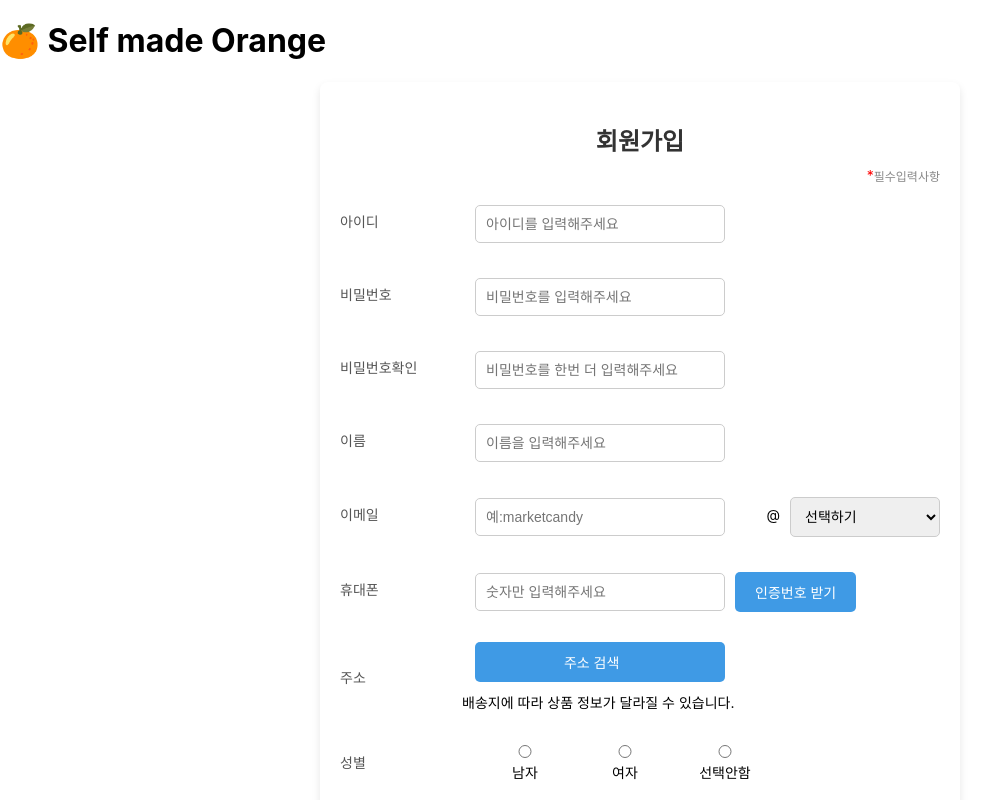
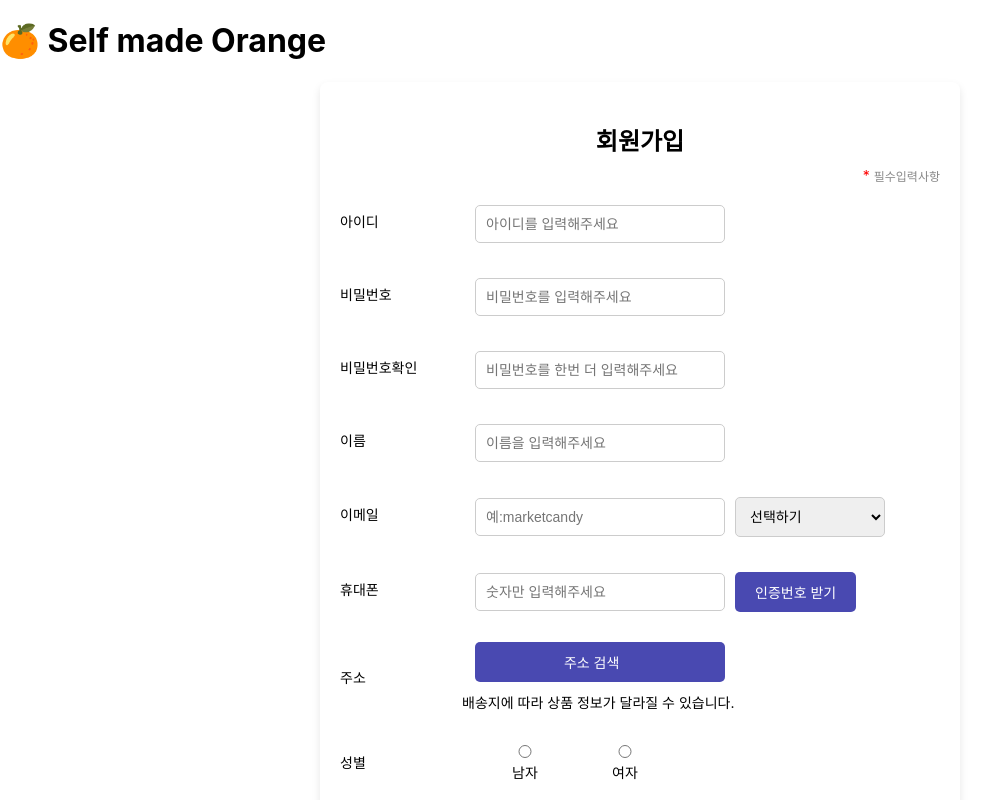
Before and after one commit to ChoiEdle/selfmade, a React (Create React App) app in the folder react/self-react/: page /signup in a window 1280 px wide. Shown: the top 800 px of the page, without its empty margins (0-1001 px from the left). Built offline with nearby package versions, Linux system fonts and the light colour scheme.

Commit message:
10-22 commit

```diff
--- a/react/self-react/src/pages/Signup.jsx
+++ b/react/self-react/src/pages/Signup.jsx
@@ -4,7 +4,7 @@ export function Signup() {
     return (
         <div className="signup-container">
             <h2>회원가입</h2>
-            <div className='essential'><span>*</span>필수입력사항</div>
+            <div className='essential'><span>* </span>필수입력사항</div>
             <ul>
                 <li>
                     <ul className='part id'>
@@ -33,20 +33,19 @@ export function Signup() {
                 <li>
                     <ul className='part email'>
                         <li className='left'><span>이메일</span></li>
-                        <li className='middle'>
+                        <li>
                             <input className="input-field" type="text" placeholder='예:marketcandy' />
                         </li>
                         <li>
-                            <span>@</span>
                             <select className="input-field">
                                 <option value="default">선택하기</option>
-                                <option value="naver.com">naver.com</option>
-                                <option value="gmail.com">gmail.com</option>
-                                <option value="hanmail.net">hanmail.net</option>
-                                <option value="kakao.com">kakao.com</option>
-                                <option value="daum.net">daum.net</option>
-                                <option value="hotmail.com">hotmail.com</option>
-                                <option value="yahoo.co.kr">yahoo.co.kr</option>
+                                <option value="@naver.com">@naver.com</option>
+                                <option value="@gmail.com">@gmail.com</option>
+                                <option value="@hanmail.net">@hanmail.net</option>
+                                <option value="@kakao.com">@kakao.com</option>
+                                <option value="@daum.net">@daum.net</option>
+                                <option value="@hotmail.com">@hotmail.com</option>
+                                <option value="@yahoo.co.kr">@yahoo.co.kr</option>
                                 <option value="">직접 입력</option>
                             </select>
                         </li>
@@ -90,14 +89,6 @@ export function Signup() {
                                 </div>
                                 <div>
                                     <span>여자</span>
-                                </div>
-                            </div>
-                            <div className='genderList'>
-                                <div>
-                                    <input type="radio" name="gender" className='genderButton'/>
-                                </div>
-                                <div>
-                                    <span>선택안함</span>
                                 </div>
                             </div>
                         </li>
--- a/react/self-react/src/styles/Signup.css
+++ b/react/self-react/src/styles/Signup.css
@@ -28,7 +28,7 @@ h2 {
     font-size: 24px;
     font-weight: 600;
     margin-bottom: 10px;
-    color: #333;
+    color: #000000ff;
 }
 
 .signup-container > div {
@@ -50,7 +50,7 @@ h2 {
 .left {
     width: 120px;
     font-size: 14px;
-    color: #555;
+    color: #000000ff;
     padding-right: 15px;
 }
 
@@ -72,13 +72,13 @@ h2 {
 }
 
 .input-field:focus {
-    border-color: #3f9ae5;
+    border-color: #4949b1ff;
     outline: none;
 }
 
 .btn {
     padding: 10px 20px;
-    background-color: #3f9ae5;
+    background-color: #4949b1ff;
     color: white;
     border: none;
     border-radius: 5px;
@@ -87,9 +87,9 @@ h2 {
     font-size: 14px;
 }
 
-.btn:hover {
+/* .btn:hover {
     background-color: #2d82c3;
-}
+} */
 
 span {
     font-size: 14px;
@@ -111,7 +111,7 @@ input[type="radio"], input[type="checkbox"] {
 
 input[type="radio"]:checked + span,
 input[type="checkbox"]:checked + span {
-    color: #3f9ae5;
+    color: #4949b1ff;
 }
 
 /* 이메일 셀렉트 */
@@ -125,7 +125,7 @@ input[type="checkbox"]:checked + span {
 }
 
 .signup-container .part li select:focus {
-    border-color: #3f9ae5;
+    border-color: #4949b1ff;
 }
 
 /* 주소 및 전화번호 */
@@ -154,16 +154,12 @@ input[type="checkbox"]:checked + span {
 .signup-container .btn-submit {
     width: 100%;
     padding: 12px;
-    background-color: #3f9ae5;
+    background-color: #4949b1ff;
     color: white;
     border: none;
     border-radius: 5px;
     font-size: 16px;
     cursor: pointer;
-}
-
-.signup-container .btn-submit:hover {
-    background-color: #2d82c3;
 }
 
 .signup-container .signup-container > div > div {
@@ -187,7 +183,6 @@ input[type="checkbox"]:checked + span {
 
 .genderButton {
     width: 50px;
-    background-color: aqua;
 }
 
 .date > .middle {
@@ -245,7 +240,7 @@ input[type="checkbox"]:checked + span {
     color: #888;
 }
 .essential > span {
-    color: red;
+    color:  #ff0000ff;
 }
 
 .btn-address {
```
